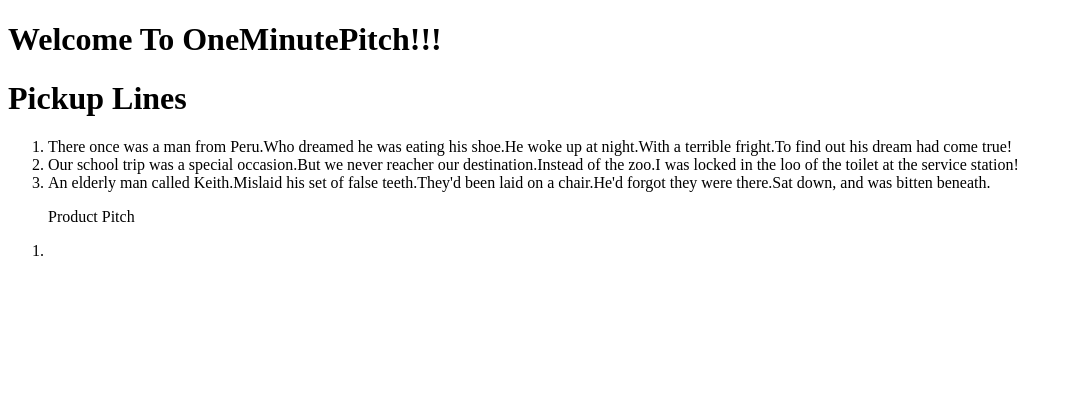
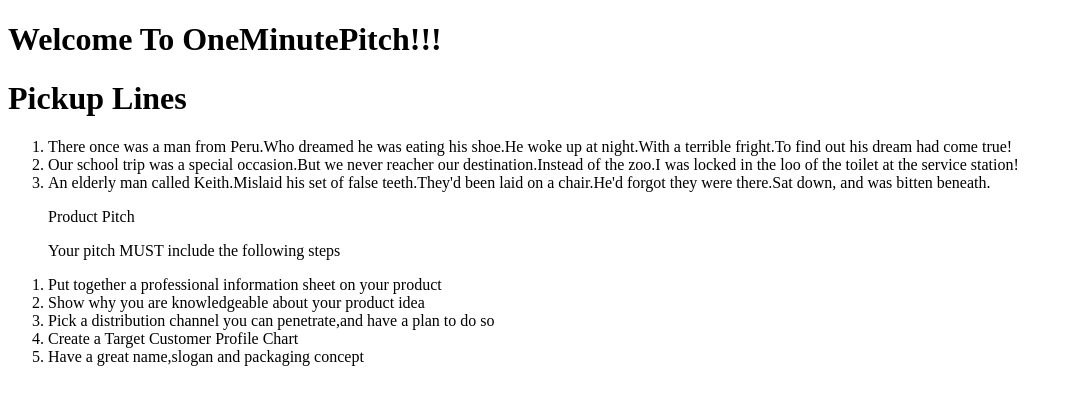
Before and after one commit to YVONNEANYANGO/Pitch, a Flask app: page / in a window 1280 px wide. Shown: the top 405 px of the page, without its empty margins (0-1072 px from the left). Run offline with Flask 2, Linux system fonts and the light colour scheme; some libraries are stand-ins or nearby versions.

Commit message:
add product pitch category to the application

```diff
--- a/app/templates/index.html
+++ b/app/templates/index.html
@@ -21,7 +21,12 @@
 </ol>
 <ol>
 <p>Product Pitch</p>
-<li></li>
+<p>Your pitch MUST include the following steps</p>
+<li>Put together a professional information sheet on your product</li>
+<li>Show why you are knowledgeable about your product idea</li>
+<li>Pick a distribution channel you can penetrate,and have a plan to do so</li>
+<li>Create a Target Customer Profile Chart</li>
+<li>Have a great name,slogan and packaging concept</li>
 </ol>
 </body>
 
```
